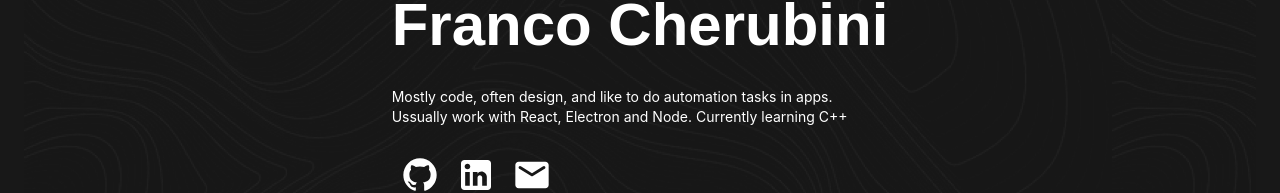
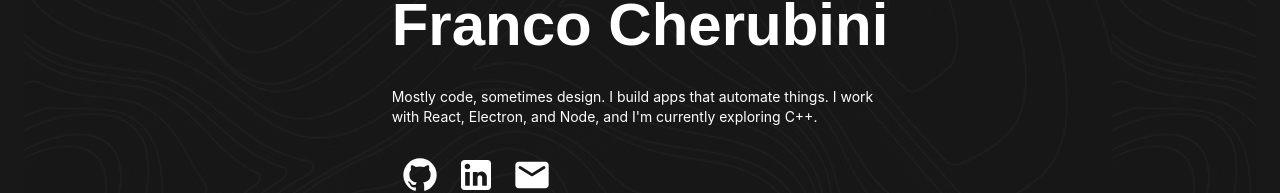
Before and after one commit to cherubinifranco/portfolio, a React (Create React App) app: page / in a window 1280 px wide. Shown: the part 245-438 px from the top of the page. Built offline with nearby package versions, Linux system fonts and the light colour scheme.

Commit message:
chore: Updated text in banner

```diff
--- a/src/components/Banner.jsx
+++ b/src/components/Banner.jsx
@@ -6,7 +6,7 @@ const CONTENT = {
   subtitle: "Hi, i'm",
   title: "Franco Cherubini",
   paragraph: [
-    "Mostly code, often design, and like to do automation tasks in apps.  Ussually work with React, Electron and Node. Currently learning C++",
+    "Mostly code, sometimes design. I build apps that automate things. I work with React, Electron, and Node, and I'm currently exploring C++.",
   ],
 };
 export default function Banner() {
```
